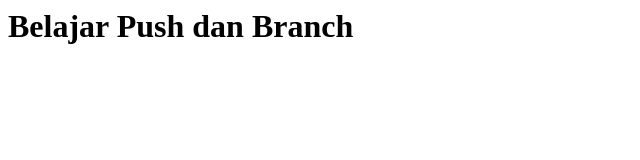
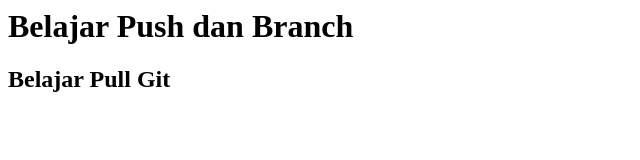
Before and after one commit to tegarramadhan88/belajar-niomic, a plain HTML site: page header.html in a window 1280 px wide. Shown: the whole page, without its empty margins (0-640 px from the left). Drawn offline with Linux system fonts and the light colour scheme.

Commit message:
add elemen h2 pull header

```diff
--- a/header.html
+++ b/header.html
@@ -6,5 +6,6 @@
   </head>
   <body>
     <h1>Belajar Push dan Branch</h1>
+    <h2>Belajar Pull Git</h2>
   </body>
 </html>
```
